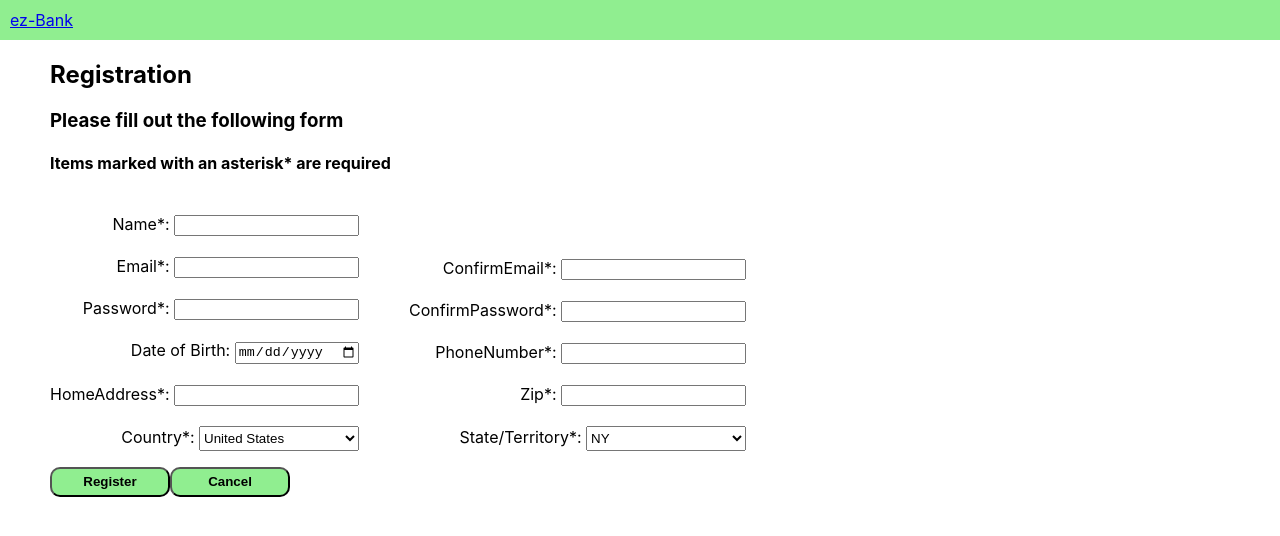
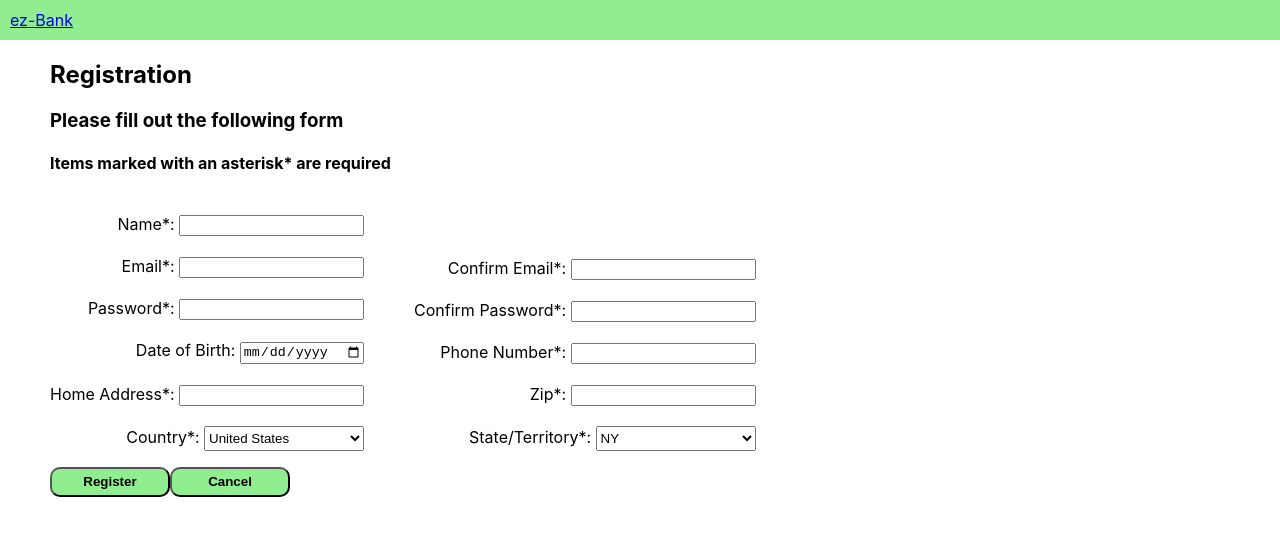
Before and after one commit to jbz6587/ezBank, a React (Create React App) app in the folder ezbank/: page /register in a window 1280 px wide. Shown: the top 536 px of the page. Built offline with nearby package versions, Linux system fonts and the light colour scheme.

Commit message:
Fixed labels on registration. Confirm password field is now obscured. Removed non-existant input types.

```diff
--- a/ezbank/src/views/register.js
+++ b/ezbank/src/views/register.js
@@ -50,7 +50,7 @@ export default class Register extends Component {
 					<form id="registerForm" onSubmit={this.handleRegistrationFormSubmit}>
 						<div>
 							<span className="formLeft">
-								<label>Name*:</label> <input id="RegisterNameInput" type="name" required/>
+								<label>Name*:</label> <input id="RegisterNameInput" type="text" required/>
 								<br/>
 								<br/>
 								<label>Email*:</label> <input id="RegisterEmailInput" type="email" required/>
@@ -62,7 +62,7 @@ export default class Register extends Component {
 								<label>Date of Birth:</label> <input id="RegisterDoBInput" type="date"/>
 								<br/>
 								<br/>
-								<label>HomeAddress*:</label> <input id="RegisterAddressInput" type="address" required/>
+								<label>Home Address*:</label> <input id="RegisterAddressInput" required/>
 								<br/>
 								<br/>
 								<label>Country*: </label>
@@ -74,16 +74,16 @@ export default class Register extends Component {
 							</span>
 							<span className="formRight">
 								<br/>
-								<label>ConfirmEmail*:</label> <input id="RegisterConfirmEmailInput" type="emailConfirm" required/>
+								<label>Confirm Email*:</label> <input id="RegisterConfirmEmailInput" type="email" required/>
 								<br/>
 								<br/>
-								<label>ConfirmPassword*:</label> <input id="RegisterConfirmPWInput" type="passwordConfirm" required/>
+								<label>Confirm Password*:</label> <input id="RegisterConfirmPWInput" type="password" required/>
 								<br/>
 								<br/>
-								<label>PhoneNumber*:</label> <input id="RegisterPhoneInput" type="phone" required/>
+								<label>Phone Number*:</label> <input id="RegisterPhoneInput" required/>
 								<br/>
 								<br/>
-								<label>Zip*:</label> <input id="RegisterZipInput" type="zip" required/>
+								<label>Zip*:</label> <input id="RegisterZipInput" required/>
 								<br/>
 								<br/>
 								<label>State/Territory*: </label>
```
